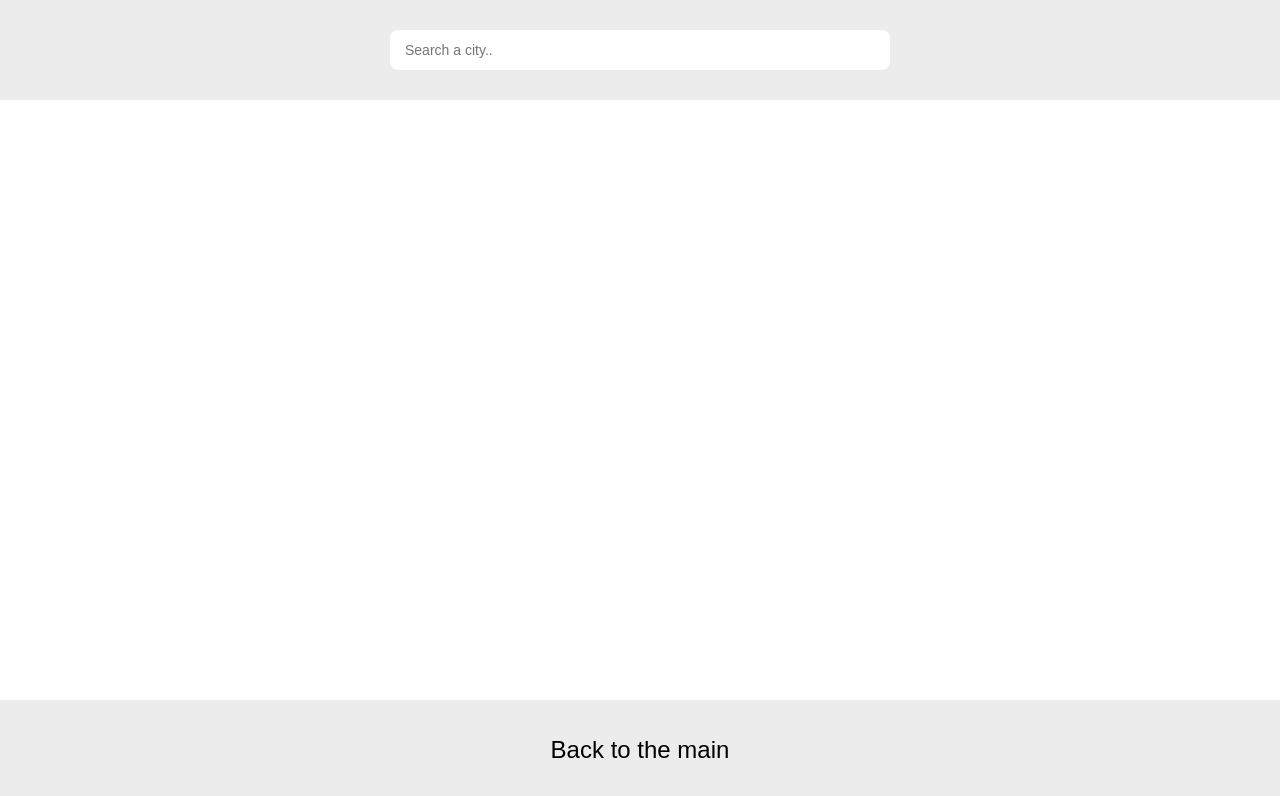
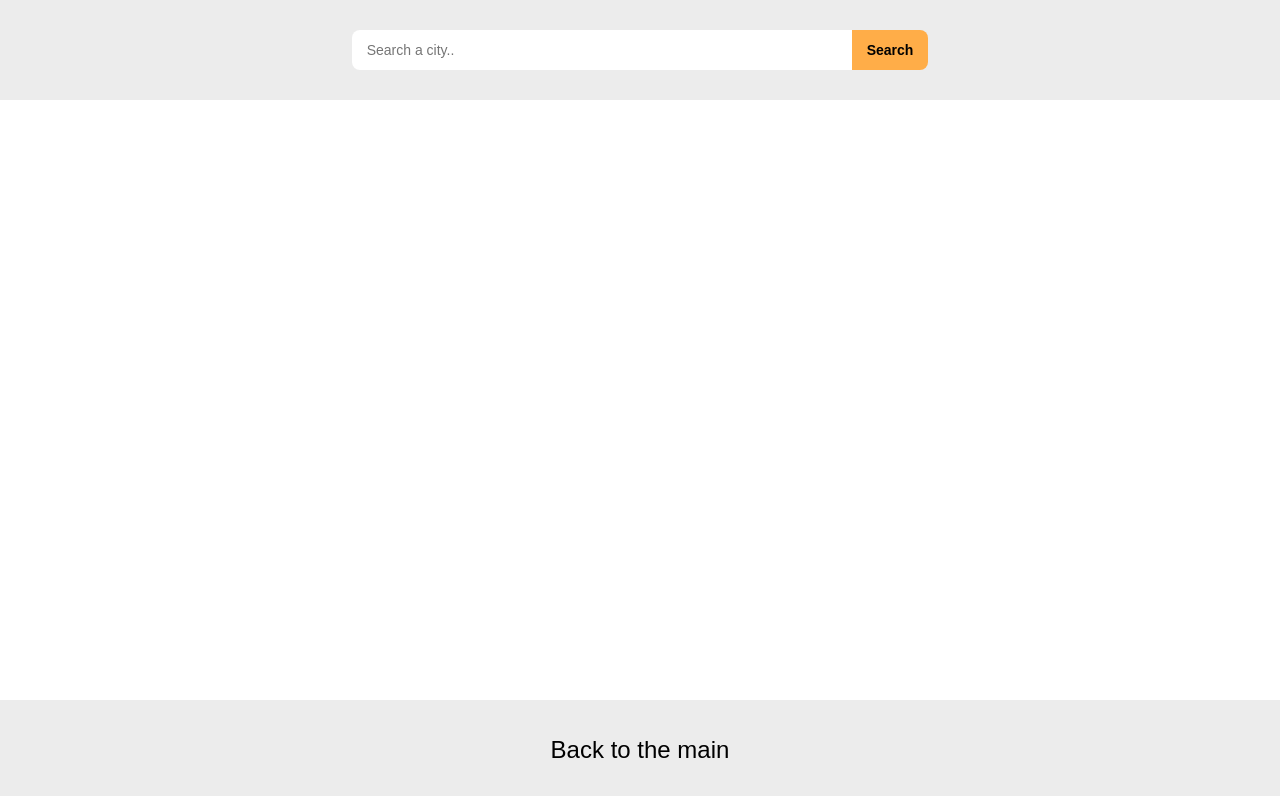
Before and after one commit to ArgentoKit/weather-app, a React (Create React App) app: page /search in a window 1280 px wide. Shown: the top 796 px of the page. Built offline with nearby package versions, Linux system fonts and the light colour scheme; no server answers.

Commit message:
Few improvements

```diff
--- a/src/App.js
+++ b/src/App.js
@@ -12,7 +12,8 @@ const App = () => {
   const [weather, setWeather] = useState({
     icon: '',
     temp: '',
-    city: ''
+    city: '',
+    description: ''
   })
 
   const fetchWeather = async () => {
--- a/src/components/Home/Home.jsx
+++ b/src/components/Home/Home.jsx
@@ -3,7 +3,7 @@ import { NavLink } from 'react-router-dom'
 import { changeBgColor } from '../../common/changeBgColor'
 import style from './Home.module.scss'
 
-const Home = ({weather}) => {
+const Home = ({ weather }) => {
     const [bgColor, setBgColor] = useState({
         r: 255,
         g: 255,
@@ -16,15 +16,17 @@ const Home = ({weather}) => {
         }
     }, [weather.temp])
     return (
-        <div className={style.home} style={{backgroundColor: `rgb(${bgColor.r}, ${bgColor.g}, ${bgColor.b})`}}>
+        <div className={style.home} style={{ backgroundColor: `rgb(${bgColor.r}, ${bgColor.g}, ${bgColor.b})` }}>
             <NavLink className={style.searchLink} to='/search'>Search City</NavLink>
-            <div className={style.weatherBox}>
-                {weather.icon !== ''    ? <img  className={style.logo}
-                                                src={`http://openweathermap.org/img/wn/${weather.icon}@4x.png`}
-                                                alt={`${weather.description}`}/>
-                                        : ''}
-                <span className={style.temp}>{weather.temp}°c</span>
-            </div>
+            {weather.temp !== ''
+                ? <div className={style.weatherBox}>
+                    {weather.icon !== '' ? <img className={style.logo}
+                        src={`http://openweathermap.org/img/wn/${weather.icon}@4x.png`}
+                        alt={`${weather.description}`} />
+                        : ''}
+                    <span className={style.temp}>{weather.temp}°c</span>
+                </div>
+                : <div className={style.warning}>Allow access to your location to display the weather</div>}
         </div>
     )
 }
--- a/src/components/Home/Home.module.scss
+++ b/src/components/Home/Home.module.scss
@@ -28,3 +28,11 @@
         font-weight: 600;
     }
 }
+
+.warning {
+    display: flex;
+    justify-content: center;
+    align-items: center;
+    height: calc(100vh - 166px);
+    font-size: 26px;
+}
--- a/src/components/SearchWeather/SearchWeather.jsx
+++ b/src/components/SearchWeather/SearchWeather.jsx
@@ -22,7 +22,7 @@ const SearchWeather = () => {
     })
     var today = new Date().getDay()
     const search = async e => {
-        if (e.key === 'Enter') {
+        if (e.key === 'Enter' || e.type === 'click') {
             await axios.get(`https://maps.googleapis.com/maps/api/geocode/json?address=${query}&key=${geocodingApi.key}`)
                 .then(res => res.data)
                 .then(result => {
@@ -32,6 +32,7 @@ const SearchWeather = () => {
                         long: result.results[0].geometry.location.lng
                     })
                 })
+            console.log(e)
         }
     }
     const getWeather = async () => {
@@ -64,6 +65,8 @@ const SearchWeather = () => {
                     onChange={e => setQuery(e.target.value)}
                     value={query}
                     onKeyPress={search} />
+                <button className={style.searchButton}
+                        onClick={search}>Search</button>
             </div>
             {console.log(weather)}
             {((coord.lat !== 0 && coord.long !== 0) ? (
--- a/src/components/SearchWeather/SearchWeather.module.scss
+++ b/src/components/SearchWeather/SearchWeather.module.scss
@@ -2,9 +2,23 @@
 .searchBox {
     display: flex;
     justify-content: center;
+    align-items: center;
     width: 100%;
     height: 100px;
     background-color: rgb(236, 236, 236);
+
+    .searchButton {
+        height: 40px;
+        border: 0;
+        border-top-right-radius: 8px;
+        border-bottom-right-radius: 8px;
+        background-color: #ffad48;
+        padding: 0 15px;
+        color: #000;
+        font-size: 14px;
+        font-weight: 600;
+        cursor: pointer;
+    }
 }
 
 .search {
@@ -12,8 +26,8 @@
     height: 40px;
     width: 500px;
     border: none;
-    border-radius: 8px;
-    margin-top: 30px;
+    border-top-left-radius: 8px;
+    border-bottom-left-radius: 8px;
     padding: 0 0 0 15px;
     font-size: 14px;
     outline: none;
```
